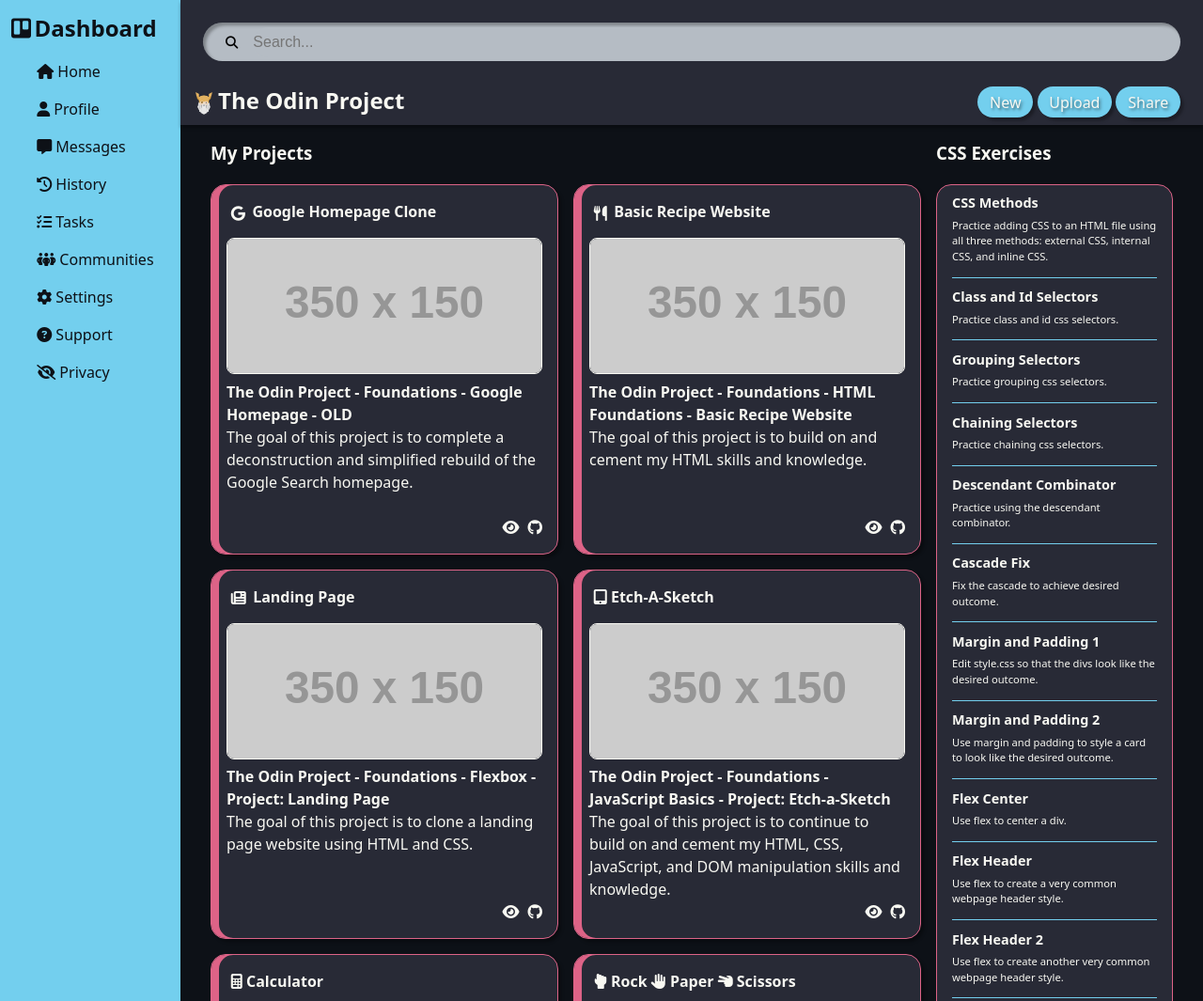
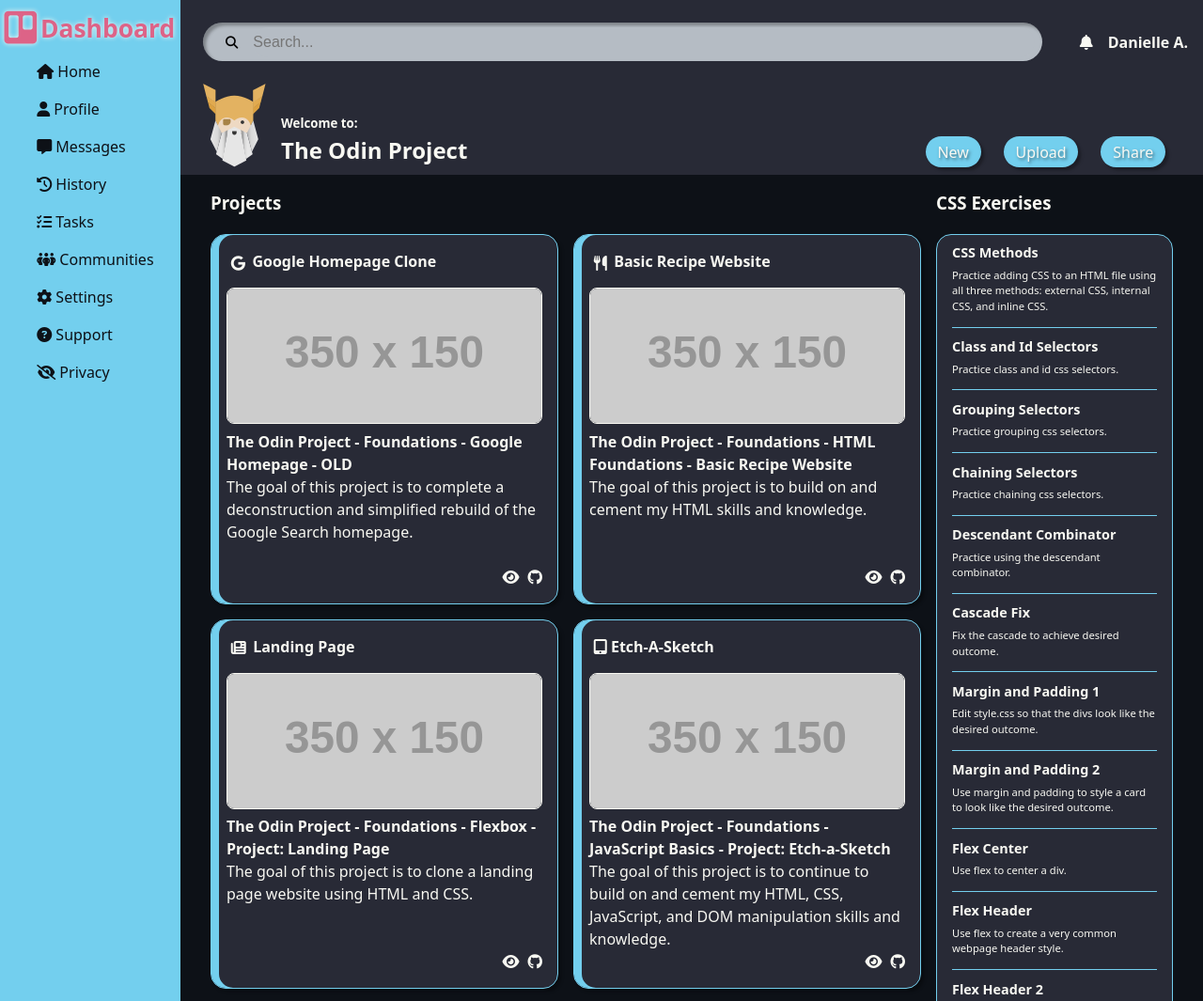
Before and after one commit to DrAcula27/odin-adminDashboard, a plain HTML site: page index.html in a window 1280 px wide. Shown: the top 1065 px of the page at 94% size. Drawn offline with Linux system fonts and the light colour scheme; placeholder pictures from the web are drawn by us.

Commit message:
update styles, update header

```diff
--- a/index.css
+++ b/index.css
@@ -2,17 +2,16 @@
   /* colors */
   --primary-dark-color: #0d1117;
   --secondary-dark-color: #282a36;
-  --tertiary-dark-color: #2b0c89;
   --primary-light-color: #f8f8f2;
   --secondary-light-color: #b5bcc4;
   --accent-color: #73cfee;
-  --special-color: #dd6387;
+  --action-color: #dd6387;
 
   /* shadows */
   --action-box-shadow: 0.2em 0.2em 0.2em rgba(0, 0, 0, 0.3);
-  --action-text-shadow: 0.1em 0.1em 0.2em rgba(0, 0, 0, 0.5);
+  --action-text-shadow: 0.1em 0.1em 0.2em rgba(13, 17, 23, 0.5);
   --action-box-glow: 0 0 0.5em var(--accent-color);
-  --action-text-glow: 0 0 0.2em var(--tertiary-dark-color);
+  --action-text-glow: 0 0 0.2em var(--primary-light-color);
 }
 
 /* css reset */
@@ -57,7 +56,7 @@ a:visited {
 a:hover,
 a:focus,
 a:active {
-  color: var(--primary-light-color);
+  color: var(--action-color);
   text-decoration: underline;
 }
 
@@ -79,6 +78,10 @@ aside h1 {
   top: 0;
 }
 
+aside h1 i {
+  font-size: 1.5em;
+}
+
 aside nav {
   position: sticky;
   top: 4em;
@@ -98,8 +101,10 @@ aside nav a:visited {
 
 aside nav a:hover,
 aside nav a:focus,
-aside nav a:active {
-  color: var(--primary-light-color);
+aside nav a:active,
+aside h1:hover {
+  color: var(--action-color);
+  text-shadow: var(--action-text-glow);
   text-decoration: none;
   transform: scale(1.1);
 }
@@ -117,40 +122,44 @@ main {
 main a:hover i,
 main a:focus i,
 main a:active i {
-  transform: rotateY(360deg) scale(1.4);
-  color: var(--special-color);
+  transform: scale(1.4);
+  color: var(--action-color);
+  text-shadow: var(--action-box-glow);
 }
 
 /* header */
 header {
   background-color: var(--secondary-dark-color);
-  box-shadow: 0 0.2em 0.2em rgba(0, 0, 0, 0.3);
   padding-bottom: 0.5em;
+  padding-right: 1em;
   position: sticky;
-  top: -5.8em;
+  top: -5em;
   z-index: 2;
+  display: grid;
+  grid-template-rows: auto auto;
+  grid-template-areas:
+    "header-top"
+    "header-bottom";
 }
 
-header > div {
+header #header-top {
+  grid-area: header-top;
+  display: flex;
   align-items: center;
-  display: flex;
   flex-wrap: wrap;
-}
-
-header > div:last-child {
-  align-items: flex-end;
+  gap: 1em;
 }
 
 /* search bar */
 header form {
+  display: flex;
+  flex: 1;
+  justify-content: flex-start;
+  gap: 1em;
   align-items: flex-start;
   background-color: var(--secondary-light-color);
   border-radius: 2em;
   box-shadow: inset 0.2em 0.2em 0.2em rgba(0, 0, 0, 0.3);
-  display: flex;
-  flex: 1;
-  justify-content: flex-start;
-  gap: 1em;
   margin: 1.5em;
   overflow: hidden;
   padding: 0 0.5em;
@@ -177,13 +186,24 @@ header form input {
 }
 
 header form *:focus {
-  outline: none;
-  border-bottom: 1px solid var(--accent-color);
+  outline: 1px solid var(--action-color);
+}
+
+header #header-bottom {
+  grid-area: header-bottom;
+  display: grid;
+  grid-template-columns: auto 1fr auto;
 }
 
 /* title */
+header img {
+  margin-left: 1.5em;
+}
+
 header #title {
-  flex: 1;
+  display: flex;
+  flex-direction: column;
+  align-self: flex-end;
   margin-right: 1em;
   margin-left: 1em;
 }
@@ -195,14 +215,17 @@ header #title h2 {
 
 header #title h2 img {
   margin-right: 0.25em;
-  height: 1em;
-  vertical-align: middle;
+  height: 2.5em;
+  vertical-align: bottom;
   width: auto;
 }
 
 /* links */
 header #links {
   margin-right: 1.5em;
+  align-self: flex-end;
+  display: flex;
+  gap: 1.5em;
 }
 
 header #links a,
@@ -222,7 +245,7 @@ header #links a:visited {
 header #links a:hover,
 header #links a:focus,
 header #links a:active {
-  background-color: var(--special-color);
+  background-color: var(--action-color);
   box-shadow: var(--action-box-glow);
   text-shadow: var(--action-text-glow);
 }
@@ -247,7 +270,7 @@ section h4 {
 
 section article {
   background-color: var(--secondary-dark-color);
-  border: 1px solid var(--special-color);
+  border: 1px solid var(--accent-color);
   border-radius: 1em;
   padding: 1em;
 }
@@ -266,8 +289,7 @@ section article {
 
 #projects article {
   align-items: stretch;
-  box-shadow: inset 0.5em 0 0 var(--special-color),
-    0.2em 0.2em 0.2em rgba(0, 0, 0, 0.3);
+  box-shadow: inset 0.5em 0 0 var(--accent-color), var(--action-box-shadow);
   display: flex;
   flex-direction: column;
   justify-content: stretch;
@@ -275,6 +297,12 @@ section article {
 
 #projects a {
   color: var(--primary-light-color);
+}
+
+#projects a:hover {
+  color: var(--action-color);
+  text-shadow: var(--action-text-shadow);
+  text-decoration: underline;
 }
 
 #projects #icon {
@@ -330,6 +358,11 @@ section article {
   color: var(--primary-light-color);
 }
 
+#exercises a:hover {
+  color: var(--action-color);
+  text-shadow: var(--action-text-shadow);
+}
+
 #exercises #javascript {
   margin-top: 1em;
 }
@@ -376,12 +409,12 @@ footer .fa-linkedin {
 footer .fa-github:hover,
 footer .fa-linkedin:hover {
   transform: rotateY(360deg) scale(1.4);
-  color: var(--accent-color);
+  color: var(--action-color);
 }
 
 footer .fa-heart:hover {
   transform: scale(1.3);
-  color: var(--special-color);
+  color: var(--action-color);
 }
 
 /* media queries */
--- a/index.html
+++ b/index.html
@@ -53,11 +53,11 @@
     </aside>
     <main>
       <header>
-        <div>
+        <div id="header-top">
           <form>
             <label for="search-box"></label>
             <button>
-              <i class="fa-solid fa-magnifying-glass"> </i>
+              <i class="fa-solid fa-magnifying-glass"></i>
             </button>
             <input
               type="search"
@@ -67,12 +67,14 @@
               autocomplete="off"
             />
           </form>
+          <i class="fa-solid fa-bell"></i>
+          <h4>Danielle A.</h4>
         </div>
-        <div>
+        <div id="header-bottom">
+          <img src="./img/odin-logo.png" alt="Odin Logo" />
           <div id="title">
-            <h2>
-              <img src="./img/odin-logo.png" alt="Odin Logo" />The Odin Project
-            </h2>
+            <h5>Welcome to:</h5>
+            <h2>The Odin Project</h2>
           </div>
           <div id="links">
             <a href="#">New</a>
@@ -83,7 +85,7 @@
       </header>
       <section>
         <div id="projects">
-          <h3>My Projects</h3>
+          <h3>Projects</h3>
           <!-- project grid -->
           <div>
             <!-- google homepage -->
```
